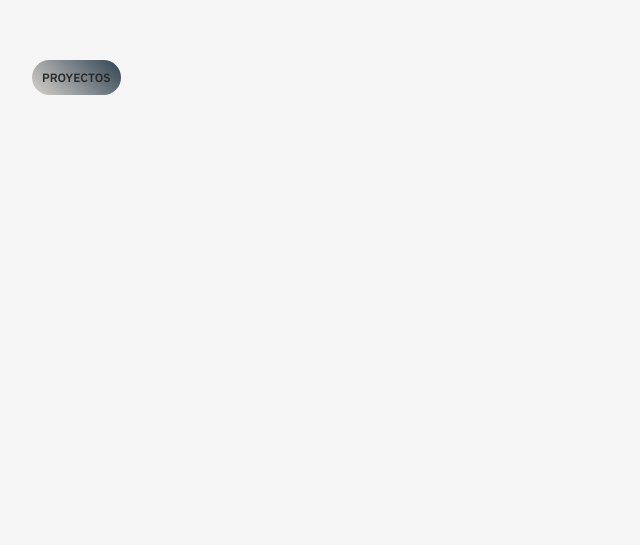
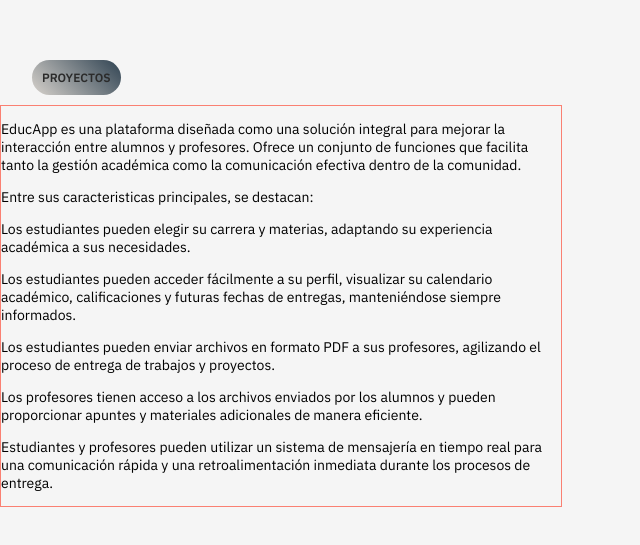
Before and after one commit to sairaareco/portfolio, a Next.js app in the folder client/: page / in a window 1280 px wide. Shown: the part 2350-2895 px from the top of the page, without its empty margins (0-640 px from the left). Built offline with nearby package versions, Linux system fonts and the light colour scheme.

Commit message:
comienzo del componente proycts

```diff
--- a/client/app/components/Proyects.tsx
+++ b/client/app/components/Proyects.tsx
@@ -5,9 +5,16 @@
     return (
         <main className={styles.containerProyect} id="proyects">
             <h2 className={styles.titleProyect}> PROYECTOS </h2>
-            <section>
-            <p></p>
+            <section className={styles.descriptionEducApp}>
+            <p> EducApp es una plataforma diseñada como una solución integral para mejorar la interacción entre alumnos y profesores. Ofrece un conjunto de funciones que facilita tanto la gestión académica como la comunicación efectiva dentro de la comunidad. </p>
+            <p> Entre sus caracteristicas principales, se destacan: </p>
+            <p> Los estudiantes pueden elegir su carrera y materias, adaptando su experiencia académica a sus necesidades. </p>
+            <p> Los estudiantes pueden acceder fácilmente a su perfil, visualizar su calendario académico, calificaciones y futuras fechas de entregas, manteniéndose siempre informados. </p>
+            <p> Los estudiantes pueden enviar archivos en formato PDF a sus profesores, agilizando el proceso de entrega de trabajos y proyectos.</p>
+            <p> Los profesores tienen acceso a los archivos enviados por los alumnos y pueden proporcionar apuntes y materiales adicionales de manera eficiente. </p>
+            <p> Estudiantes y profesores pueden utilizar un sistema de mensajería en tiempo real para una comunicación rápida y una retroalimentación inmediata durante los procesos de entrega.</p>
             </section>
+
         </main>
     )
 };
--- a/client/app/styles/Proyects.module.css
+++ b/client/app/styles/Proyects.module.css
@@ -15,3 +15,9 @@
     border-radius: 20px;
     color: #2b2b2b;
 }
+.descriptionEducApp {
+    border: 1px solid salmon;
+    width: 35rem;
+    height: 25rem;
+    font-size: 14px;
+}
```
